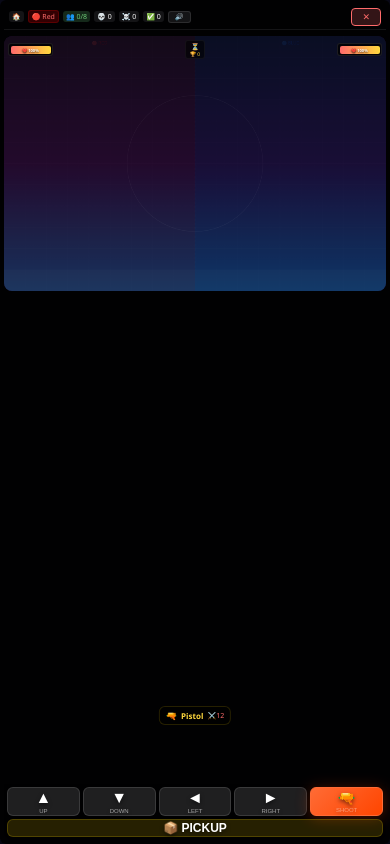
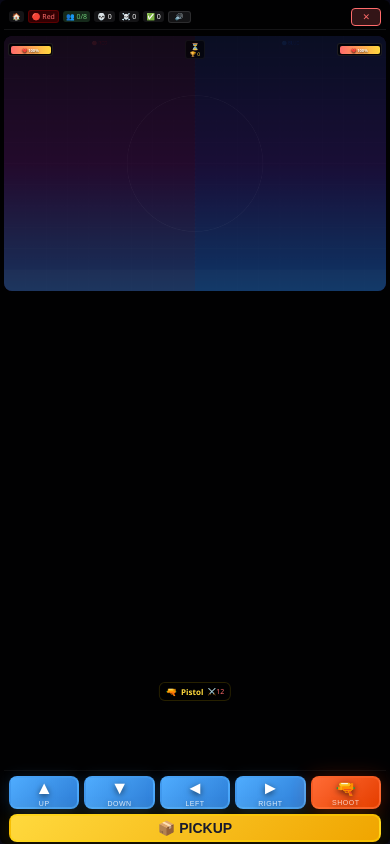
Before and after one commit to Haile-Kefle-cs/online-fighting-game, a website: page client/game.html in a window 390 px wide. Drawn offline with nearby package versions, Linux system fonts and the light colour scheme; animation ran at ten frames a second.

Commit message:
game.html

```diff
--- a/client/game.html
+++ b/client/game.html
@@ -150,7 +150,7 @@
 
         .weapon-hud {
             position: absolute;
-            bottom: 70px;
+            bottom: 80px;
             left: 50%;
             transform: translateX(-50%);
             background: rgba(0,0,0,0.8);
@@ -172,7 +172,7 @@
 
         .pickup-indicator {
             position: absolute;
-            bottom: 100px;
+            bottom: 110px;
             left: 50%;
             transform: translateX(-50%);
             background: rgba(0,0,0,0.8);
@@ -377,29 +377,30 @@
         }
 
         /* ============================================================
-           5-BUTTON TOUCH CONTROLS
+           VISIBLE TOUCH CONTROLS - BIGGER BUTTONS
            ============================================================ */
         .touch-controls {
             display: grid;
             grid-template-columns: 1fr 1fr 1fr 1fr 1fr;
-            gap: 4px;
-            padding: 4px;
+            gap: 6px;
+            padding: 6px;
             flex-shrink: 0;
-            height: 70px;
+            height: 85px;
             touch-action: none;
-            background: rgba(0,0,0,0.3);
+            background: rgba(0,0,0,0.4);
             border-radius: 0 0 8px 8px;
             margin-top: 4px;
+            border-top: 1px solid rgba(255,255,255,0.05);
         }
         .touch-btn {
             border: none;
-            border-radius: 8px;
+            border-radius: 10px;
             color: #fff;
-            font-size: 20px;
+            font-size: 22px;
             font-weight: bold;
             touch-action: none;
             cursor: pointer;
-            transition: all 0.05s;
+            transition: all 0.08s;
             -webkit-tap-highlight-color: transparent;
             user-select: none;
             display: flex;
@@ -407,58 +408,90 @@
             justify-content: center;
             flex-direction: column;
             gap: 1px;
-            text-shadow: 0 2px 4px rgba(0,0,0,0.5);
-            border: 2px solid rgba(255,255,255,0.08);
+            text-shadow: 0 2px 6px rgba(0,0,0,0.6);
+            border: 2px solid rgba(255,255,255,0.15);
+            box-shadow: 0 2px 10px rgba(0,0,0,0.3);
         }
         .touch-btn:active {
-            transform: scale(0.92);
-            filter: brightness(1.3);
+            transform: scale(0.90);
+            filter: brightness(1.4);
         }
         .touch-btn .sub-label {
-            font-size: 7px;
-            opacity: 0.6;
+            font-size: 8px;
+            opacity: 0.8;
             font-weight: normal;
-        }
-
-        /* Direction buttons */
-        .touch-btn.up { background: rgba(255,255,255,0.12); border-color: rgba(255,255,255,0.12); }
-        .touch-btn.down { background: rgba(255,255,255,0.12); border-color: rgba(255,255,255,0.12); }
-        .touch-btn.left { background: rgba(255,255,255,0.12); border-color: rgba(255,255,255,0.12); }
-        .touch-btn.right { background: rgba(255,255,255,0.12); border-color: rgba(255,255,255,0.12); }
-        .touch-btn.up:active, .touch-btn.down:active, .touch-btn.left:active, .touch-btn.right:active {
-            background: rgba(255,255,255,0.25);
-            border-color: rgba(255,215,0,0.3);
-        }
-
-        /* Shoot button - special */
+            text-transform: uppercase;
+            letter-spacing: 0.5px;
+        }
+
+        /* Direction buttons - Bright colors */
+        .touch-btn.up {
+            background: linear-gradient(135deg, #4facfe, #2d7dd6);
+            border-color: rgba(79,172,254,0.5);
+            box-shadow: 0 2px 15px rgba(79,172,254,0.2);
+        }
+        .touch-btn.down {
+            background: linear-gradient(135deg, #4facfe, #2d7dd6);
+            border-color: rgba(79,172,254,0.5);
+            box-shadow: 0 2px 15px rgba(79,172,254,0.2);
+        }
+        .touch-btn.left {
+            background: linear-gradient(135deg, #4facfe, #2d7dd6);
+            border-color: rgba(79,172,254,0.5);
+            box-shadow: 0 2px 15px rgba(79,172,254,0.2);
+        }
+        .touch-btn.right {
+            background: linear-gradient(135deg, #4facfe, #2d7dd6);
+            border-color: rgba(79,172,254,0.5);
+            box-shadow: 0 2px 15px rgba(79,172,254,0.2);
+        }
+        .touch-btn.up:active, .touch-btn.down:active,
+        .touch-btn.left:active, .touch-btn.right:active {
+            background: linear-gradient(135deg, #6bcbff, #4facfe);
+            box-shadow: 0 2px 30px rgba(79,172,254,0.4);
+            transform: scale(0.90);
+        }
+
+        /* Shoot button - Bright red/orange */
         .touch-btn.shoot {
-            background: linear-gradient(135deg, #ff6b35, #ff4500);
-            border-color: #ff6b35;
-            font-size: 18px;
-            box-shadow: 0 2px 15px rgba(255,69,0,0.3);
+            background: linear-gradient(135deg, #ff6b35, #e53e00);
+            border-color: rgba(255,107,53,0.6);
+            font-size: 20px;
+            box-shadow: 0 2px 20px rgba(255,69,0,0.3);
             grid-column: span 1;
         }
         .touch-btn.shoot:active {
             background: linear-gradient(135deg, #ff8c5a, #ff6b35);
-            box-shadow: 0 2px 30px rgba(255,69,0,0.5);
+            box-shadow: 0 2px 40px rgba(255,69,0,0.5);
+            transform: scale(0.90);
         }
         .touch-btn.shoot .sub-label {
-            font-size: 6px;
-            color: rgba(255,255,255,0.7);
-        }
-
-        /* Pickup button */
+            color: rgba(255,255,255,0.9);
+            font-size: 7px;
+        }
+
+        /* Pickup button - Bright gold */
         .touch-btn.pickup {
-            background: rgba(255,215,0,0.15);
-            border-color: rgba(255,215,0,0.2);
-            font-size: 14px;
+            background: linear-gradient(135deg, #ffd93d, #f0a500);
+            border-color: rgba(255,215,0,0.5);
+            font-size: 16px;
+            color: #1a1a2e;
+            text-shadow: 0 1px 3px rgba(255,215,0,0.3);
+            grid-column: span 5;
+            margin-top: 0;
+            padding: 4px 0;
+            min-height: 32px;
+            box-shadow: 0 2px 20px rgba(255,215,0,0.15);
         }
         .touch-btn.pickup:active {
-            background: rgba(255,215,0,0.3);
+            background: linear-gradient(135deg, #ffe066, #ffd93d);
+            box-shadow: 0 2px 40px rgba(255,215,0,0.3);
+            transform: scale(0.95);
         }
         .touch-btn.pickup .sub-label {
-            font-size: 6px;
-            color: #ffd93d;
+            color: #1a1a2e;
+            font-size: 7px;
+            opacity: 0.7;
         }
 
         .sound-toggle {
@@ -472,6 +505,9 @@
             touch-action: manipulation;
         }
 
+        /* ============================================================
+           RESPONSIVE
+           ============================================================ */
         @media (max-width: 480px) {
             .game-wrapper { padding: 4px; border-radius: 6px; }
             .game-header { padding: 2px 5px; min-height: 26px; }
@@ -483,15 +519,15 @@
             #scoreDisplay { font-size: 5px; }
             .hud-center { padding: 1px 4px; }
 
-            .touch-controls { height: 56px; gap: 3px; padding: 3px; }
-            .touch-btn { font-size: 16px; border-radius: 6px; border-width: 1.5px; }
-            .touch-btn .sub-label { font-size: 6px; }
-            .touch-btn.shoot { font-size: 14px; }
-            .touch-btn.pickup { font-size: 12px; }
-
-            .weapon-hud { bottom: 55px; padding: 2px 6px; font-size: 7px; }
+            .touch-controls { height: 70px; gap: 5px; padding: 5px; }
+            .touch-btn { font-size: 18px; border-radius: 8px; border-width: 2px; }
+            .touch-btn .sub-label { font-size: 7px; }
+            .touch-btn.shoot { font-size: 16px; }
+            .touch-btn.pickup { font-size: 14px; min-height: 28px; }
+
+            .weapon-hud { bottom: 65px; padding: 2px 6px; font-size: 7px; }
             .weapon-hud .weapon-icon { font-size: 9px; }
-            .pickup-indicator { bottom: 80px; font-size: 6px; padding: 2px 6px; }
+            .pickup-indicator { bottom: 90px; font-size: 6px; padding: 2px 6px; }
             .kill-feed { top: 28px; max-width: 90px; }
             .kill-msg { font-size: 6px; padding: 1px 4px; }
             .center-announcement .title { font-size: 16px; padding: 3px 8px; }
@@ -502,6 +538,14 @@
             .game-over-box .restart-btn { font-size: 10px; padding: 6px; }
         }
 
+        @media (max-width: 380px) {
+            .touch-controls { height: 60px; gap: 4px; padding: 4px; }
+            .touch-btn { font-size: 15px; border-radius: 6px; }
+            .touch-btn .sub-label { font-size: 6px; }
+            .touch-btn.shoot { font-size: 13px; }
+            .touch-btn.pickup { font-size: 12px; min-height: 24px; }
+        }
+
         @media (orientation: landscape) and (max-height: 500px) {
             .game-wrapper { padding: 4px; }
             .game-header { padding: 2px 6px; min-height: 22px; margin-bottom: 3px; }
@@ -510,15 +554,15 @@
             .health-fill { height: 8px; }
             .health-text { font-size: 4px; }
 
-            .touch-controls { height: 44px; gap: 3px; padding: 2px; }
-            .touch-btn { font-size: 14px; border-radius: 4px; }
-            .touch-btn .sub-label { font-size: 5px; }
-            .touch-btn.shoot { font-size: 12px; }
-            .touch-btn.pickup { font-size: 10px; }
-
-            .weapon-hud { bottom: 40px; padding: 2px 6px; font-size: 6px; }
+            .touch-controls { height: 55px; gap: 4px; padding: 4px; }
+            .touch-btn { font-size: 16px; border-radius: 6px; }
+            .touch-btn .sub-label { font-size: 6px; }
+            .touch-btn.shoot { font-size: 14px; }
+            .touch-btn.pickup { font-size: 12px; min-height: 24px; }
+
+            .weapon-hud { bottom: 50px; padding: 2px 6px; font-size: 6px; }
             .weapon-hud .weapon-icon { font-size: 8px; }
-            .pickup-indicator { bottom: 60px; font-size: 6px; padding: 2px 6px; }
+            .pickup-indicator { bottom: 70px; font-size: 6px; padding: 2px 6px; }
             .kill-feed { top: 25px; max-width: 80px; }
             .kill-msg { font-size: 5px; padding: 1px 4px; }
             .center-announcement .title { font-size: 14px; padding: 2px 8px; }
@@ -531,8 +575,8 @@
     </style>
 </head>
 <body>
+    <!-- Same body content as before -->
     <div class="game-wrapper">
-        <!-- Header -->
         <div class="game-header">
             <div class="game-info">
                 <span id="roomIdDisplay">🏠</span>
@@ -608,7 +652,7 @@
         </div>
 
         <!-- ============================================================
-        5-BUTTON TOUCH CONTROLS
+        VISIBLE TOUCH CONTROLS
         ============================================================ -->
         <div class="touch-controls">
             <button class="touch-btn up" data-key="ArrowUp">
@@ -631,7 +675,7 @@
                 🔫
                 <span class="sub-label">SHOOT</span>
             </button>
-            <button class="touch-btn pickup" data-key="pickup" style="grid-column: span 5; margin-top: 0;">
+            <button class="touch-btn pickup" data-key="pickup">
                 📦 PICKUP
             </button>
         </div>
@@ -1252,7 +1296,9 @@
 
             // AUTO START GAME when 2 players joined
             if (data.players.length >= 2) {
+                gameStatus = 'playing';
                 document.getElementById('gameStatus').textContent = '⚔️ FIGHT!';
+                showAnnouncement('⚔️ FIGHT!', 'Game started!', 'info', 2500);
             }
         });
 
@@ -1515,7 +1561,7 @@
         socket.on('error', (msg) => { alert('Error: ' + msg); });
 
         // ============================================================
-        // 5-BUTTON CONTROLS
+        // 5-BUTTON CONTROLS - TOUCH & KEYBOARD
         // ============================================================
         // Keyboard support for testing
         document.addEventListener('keydown', (e) => {
@@ -1545,20 +1591,25 @@
             }
         });
 
-        // Touch buttons
+        // Touch buttons with better handling
         document.querySelectorAll('.touch-btn').forEach(el => {
             const key = el.dataset.key;
 
+            // Touch events
             el.addEventListener('touchstart', (e) => {
                 e.preventDefault();
                 e.stopPropagation();
                 if (key === 'shoot') {
                     handleShoot();
+                    // Add haptic feedback if available
+                    if (navigator.vibrate) navigator.vibrate(10);
                 } else if (key === 'pickup') {
                     handlePickup();
+                    if (navigator.vibrate) navigator.vibrate(10);
                 } else {
                     keys[key] = true;
                 }
+                el.style.transform = 'scale(0.90)';
             });
 
             el.addEventListener('touchend', (e) => {
@@ -1567,14 +1618,17 @@
                 if (key !== 'shoot' && key !== 'pickup') {
                     keys[key] = false;
                 }
+                el.style.transform = 'scale(1)';
             });
 
             el.addEventListener('touchcancel', (e) => {
                 if (key !== 'shoot' && key !== 'pickup') {
                     keys[key] = false;
                 }
+                el.style.transform = 'scale(1)';
             });
 
+            // Mouse events (for testing)
             el.addEventListener('mousedown', (e) => {
                 if (key === 'shoot') {
                     handleShoot();
@@ -1583,18 +1637,21 @@
                 } else {
                     keys[key] = true;
                 }
+                el.style.transform = 'scale(0.90)';
             });
 
             el.addEventListener('mouseup', (e) => {
                 if (key !== 'shoot' && key !== 'pickup') {
                     keys[key] = false;
                 }
+                el.style.transform = 'scale(1)';
             });
 
             el.addEventListener('mouseleave', (e) => {
                 if (key !== 'shoot' && key !== 'pickup') {
                     keys[key] = false;
                 }
+                el.style.transform = 'scale(1)';
             });
         });
 
@@ -1937,6 +1994,7 @@
         console.log('📦 Press PICKUP to pick up weapons!');
         console.log('⚔️ You cannot kill yourself!');
         console.log('✅ AUTO-START when 2 players join!');
+        console.log('📱 Big colorful buttons for mobile!');
     </script>
 </body>
 </html>
```
